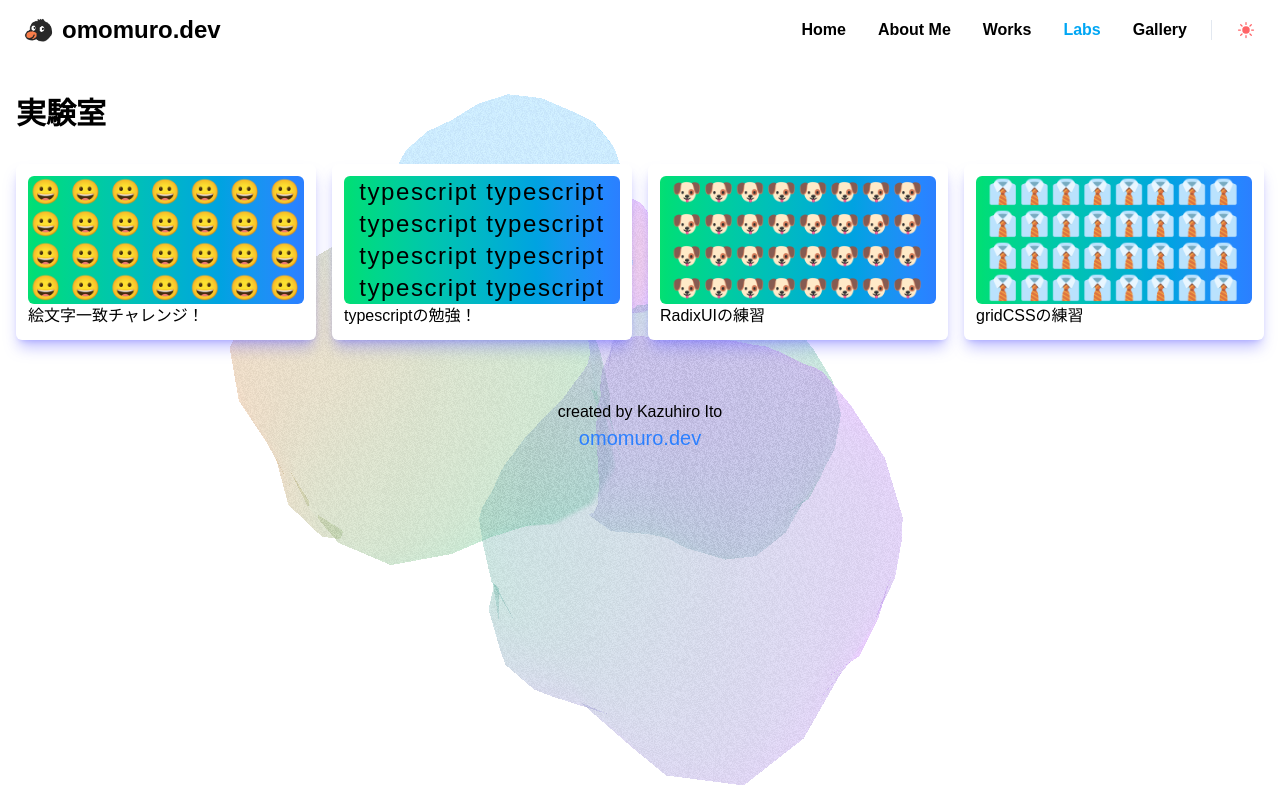
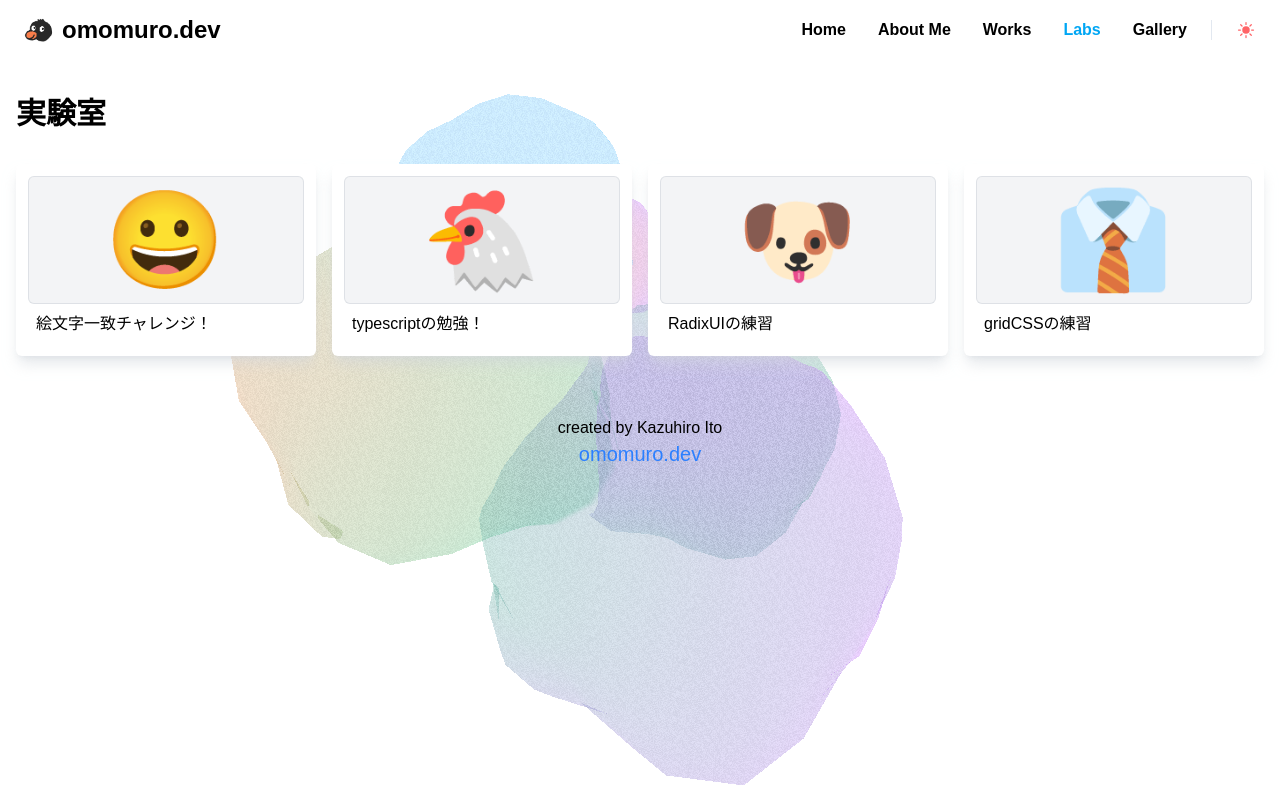
Before and after one commit to KazuhiroIto0127/omomuro.dev, a Next.js app: page /labs in a window 1280 px wide. Built offline with nearby package versions, Linux system fonts and the light colour scheme; no server answers; a web font is replaced by a local one; what tailwindcss-radix would draw is missing.

Commit message:
changed labsLinkCard style

```diff
--- a/components/LabsLink.tsx
+++ b/components/LabsLink.tsx
@@ -4,13 +4,13 @@ const LabsLink = ({ id, emoji, title }: { id: string; emoji: string; title: stri
   return (
     <Link href={`/labs/${id}`}>
       <div
-        className="rounded-md bg-white p-3 shadow-lg shadow-indigo-500/40 transition ease-in-out hover:scale-105
-                            dark:bg-gray-500 dark:text-white"
+        className="rounded-md bg-white p-3 shadow-lg shadow-gray-300/60 transition ease-in-out hover:scale-105
+                            dark:bg-gray-500 dark:text-white dark:shadow-gray-500/60"
       >
-        <div className="h-32 overflow-hidden text-clip rounded-md bg-linear-to-r from-green-400 to-blue-500 text-center tracking-widest">
-          <span className="text-2xl">{emoji.repeat(60)}</span>
+        <div className="h-32 overflow-hidden border-1 border-gray-300/60 text-clip rounded-md text-center tracking-widest bg-gray-100 dark:bg-gray-400 flex items-center justify-center">
+          <span className="text-8xl">{emoji}</span>
         </div>
-        {title}
+        <p className="p-2">{title}</p>
       </div>
     </Link>
   );
--- a/components/labs/index.tsx
+++ b/components/labs/index.tsx
@@ -13,7 +13,7 @@ export const labsLinks = [
   {
     title: 'typescriptの勉強！',
     id: 'typescriptPractice',
-    emoji: 'typescript ',
+    emoji: '🐔',
     component: TypescriptPractice,
   },
   { title: 'RadixUIの練習', id: 'radixUiPractice', emoji: '🐶', component: RadixUiPractice },
```
